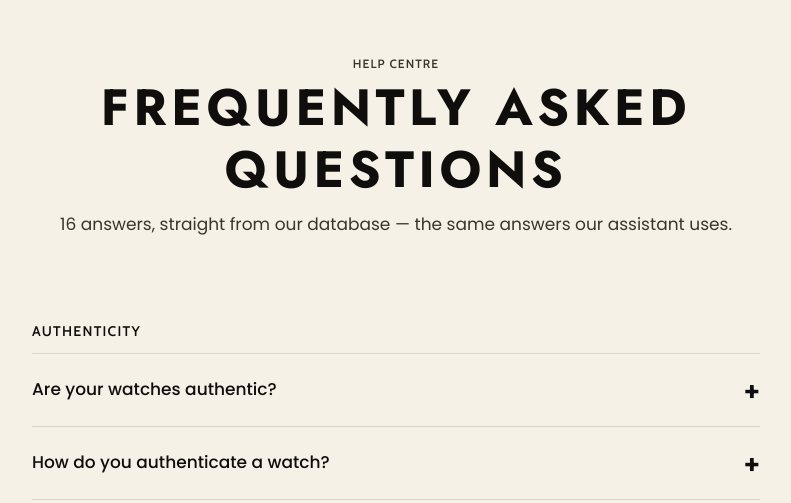
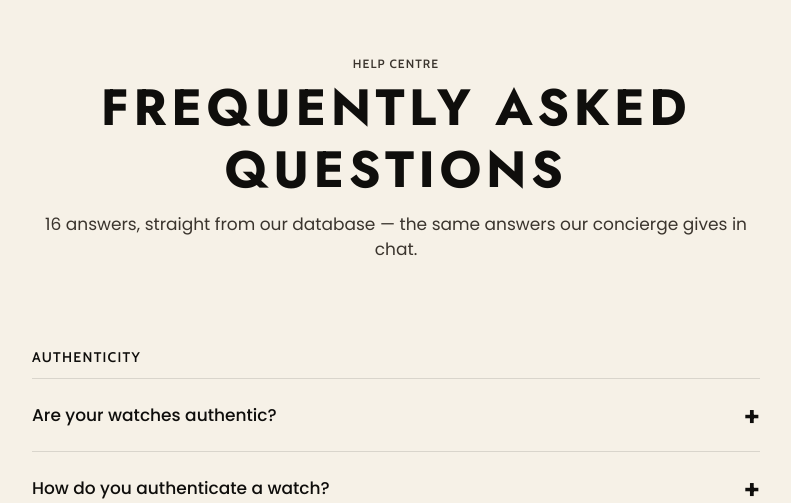
Before and after one commit to poornaashreepraveenraj/maison-heure, a Django app: page /faq/ in a window 1280 px wide. Shown: the part 65-568 px from the top of the page, without its empty margins (244-1035 px from the left). Run offline with Django 5.2, Linux system fonts and the light colour scheme; data comes from the database, SQL or seed files in the repository; data that the repository does not hold is empty.

Commit message:
Remove AI assistant wording and rewrite README

```diff
--- a/static/js/chat.js
+++ b/static/js/chat.js
@@ -8,7 +8,7 @@
     order: "From your order records",
     catalogue: "From our live catalogue",
     faq: "Answered from our FAQ",
-    ai: "AI answer based on our FAQ",
+    ai: "Answered by our concierge",
     ticket: "Support ticket created",
     smalltalk: "Concierge",
   };
--- a/support/apps.py
+++ b/support/apps.py
@@ -3,4 +3,4 @@ from django.apps import AppConfig
 
 class SupportConfig(AppConfig):
     name = "support"
-    verbose_name = "Support & assistant"
+    verbose_name = "Support & concierge"
--- a/support/assistant.py
+++ b/support/assistant.py
@@ -1,4 +1,4 @@
-"""Maison Heure Concierge: the support assistant's answer pipeline.
+"""Maison Heure Concierge: the support chat's answer pipeline.
 
 Each question goes through these steps in order and the first one that
 produces an answer wins:
@@ -187,7 +187,7 @@ def build_system_prompt():
     faqs = "\n".join(f"Q: {f.question}\nA: {f.answer}" for f in FAQ.objects.filter(is_published=True))
     codes = "\n".join(f"{c.code} {c.title}: {c.explanation} Fix: {c.fix}" for c in ErrorCode.objects.all())
     return (
-        "You are the Maison Heure Concierge, the support assistant for Maison Heure, an Indian online store for "
+        "You are the Maison Heure Concierge, the support concierge for Maison Heure, an Indian online store for "
         "authenticated pre-owned luxury watches.\n\n"
         "Answer only from the reference data below (the store's FAQs and error codes). Do not add facts about "
         "watches, brands, prices or policies that are not in it. Keep answers under 80 words, warm and plain. "
--- a/templates/store/home.html
+++ b/templates/store/home.html
@@ -184,7 +184,7 @@
       </article>
       <article class="review">
         <div class="stars" aria-label="4.8 out of 5 stars">{% include "partials/stars.html" %}<span class="rating">4.8</span></div>
-        <blockquote>“The assistant answered my warranty question instantly and opened a ticket for the rest. Great service.”</blockquote>
+        <blockquote>“The concierge answered my warranty question instantly and opened a ticket for the rest. Great service.”</blockquote>
         <footer>Kabir R., New Delhi</footer>
       </article>
       <article class="review">
--- a/templates/support/faq.html
+++ b/templates/support/faq.html
@@ -5,7 +5,7 @@
   <div class="page-head">
     <span class="eyebrow">Help centre</span>
     <h1>Frequently asked questions</h1>
-    <p>{{ faq_count }} answers, straight from our database — the same answers our assistant uses.</p>
+    <p>{{ faq_count }} answers, straight from our database — the same answers our concierge gives in chat.</p>
   </div>
   {% for category, faqs in groups %}
     <h2 class="faq-category label-lg">{{ category }}</h2>
--- a/templates/support/health.html
+++ b/templates/support/health.html
@@ -11,7 +11,7 @@
     <div class="stat-card"><span class="label">SQL database</span><span class="title-sm"><span class="status-dot {% if health.checks.database == 'ok' %}ok{% else %}down{% endif %}"></span><span data-check="database">{{ health.checks.database }}</span></span></div>
     <div class="stat-card"><span class="label">MongoDB</span><span class="title-sm"><span class="status-dot {% if health.checks.mongodb == 'ok' %}ok{% elif health.checks.mongodb == 'down' %}down{% endif %}"></span><span data-check="mongodb">{{ health.checks.mongodb }}</span></span></div>
     <div class="stat-card"><span class="label">FX rates API</span><span class="title-sm"><span class="status-dot {% if health.checks.exchange_rates == 'live' %}ok{% endif %}"></span><span data-check="exchange_rates">{{ health.checks.exchange_rates }}</span></span></div>
-    <div class="stat-card"><span class="label">AI assistant (Claude)</span><span class="title-sm"><span class="status-dot {% if health.checks.anthropic_configured %}ok{% endif %}"></span><span data-check="anthropic_configured">{{ health.checks.anthropic_configured|yesno:"configured,not configured" }}</span></span></div>
+    <div class="stat-card"><span class="label">Concierge replies (Claude)</span><span class="title-sm"><span class="status-dot {% if health.checks.anthropic_configured %}ok{% endif %}"></span><span data-check="anthropic_configured">{{ health.checks.anthropic_configured|yesno:"configured,not configured" }}</span></span></div>
   </div>
   <p class="caption text-center" style="margin-top: 24px;">The page returns HTTP 503 if the SQL database is unreachable. MongoDB and FX failures degrade gracefully.</p>
 </div>
```
Also changed, not shown: README.md, 1 other file.
